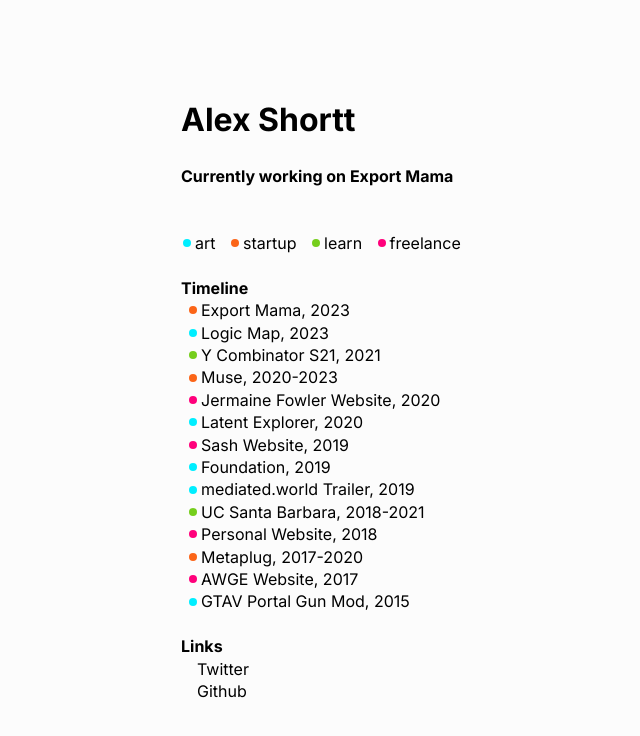
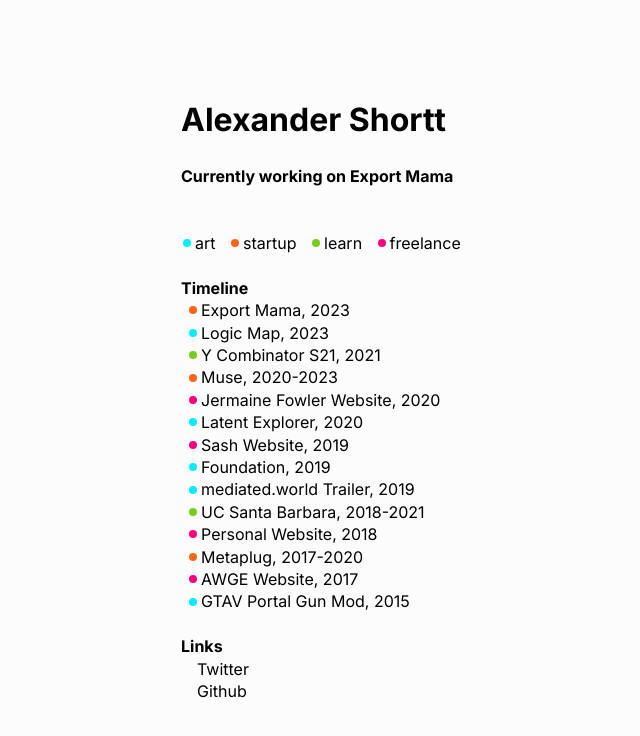
Before and after one commit to alex-shortt/personal-website, a Next.js app: page / in a window 1280 px wide. Shown: the top 736 px of the page, without its empty margins (259-899 px from the left). Built offline with nearby package versions, Linux system fonts and the light colour scheme.

Commit message:
alexander

```diff
--- a/src/pages/index.tsx
+++ b/src/pages/index.tsx
@@ -8,14 +8,14 @@
   return (
     <>
       <Head>
-        <title>Alex Shortt</title>
+        <title>Alexander Shortt</title>
         <meta name="description" content="hello" />
         <meta name="viewport" content="width=device-width, initial-scale=1" />
         <link rel="icon" href="/favicon.ico" />
       </Head>
       <main className={styles.main}>
         <div className={styles.container + " " + inter.className}>
-          <h1>Alex Shortt</h1>
+          <h1>Alexander Shortt</h1>
           <br />
           <h4>
             Currently working on{" "}
```
